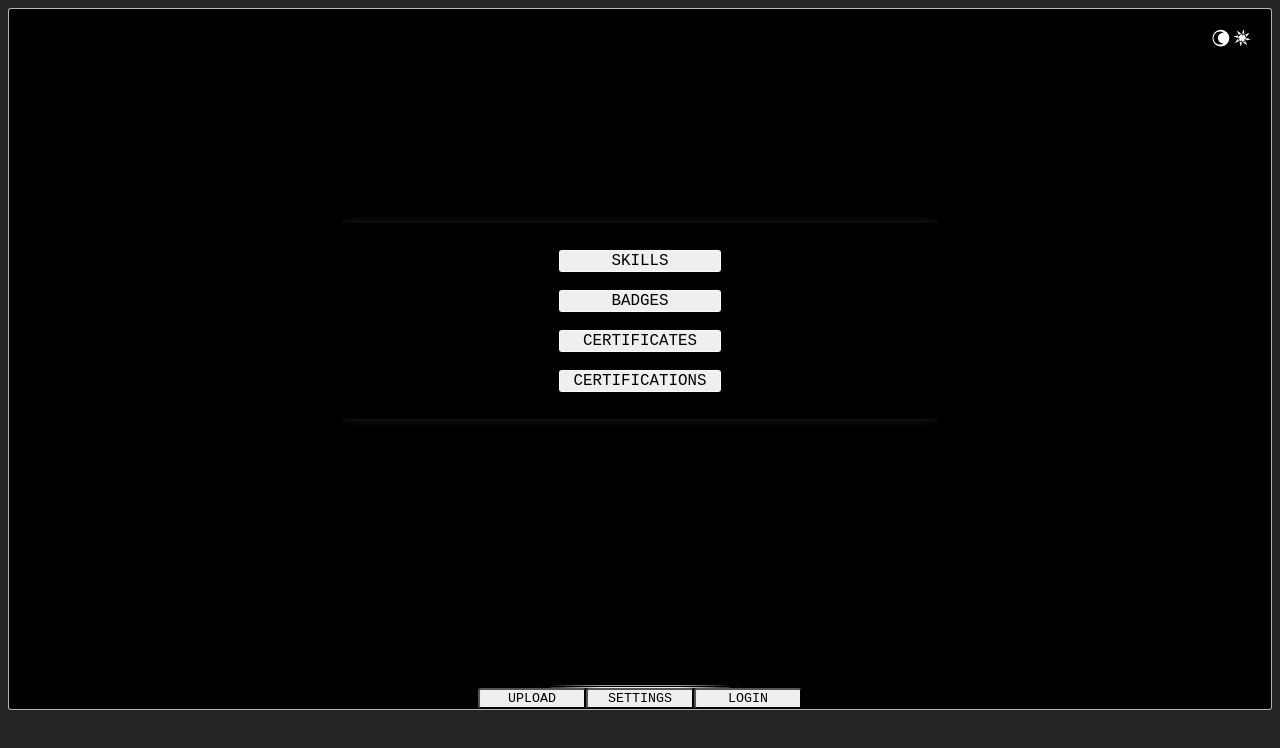
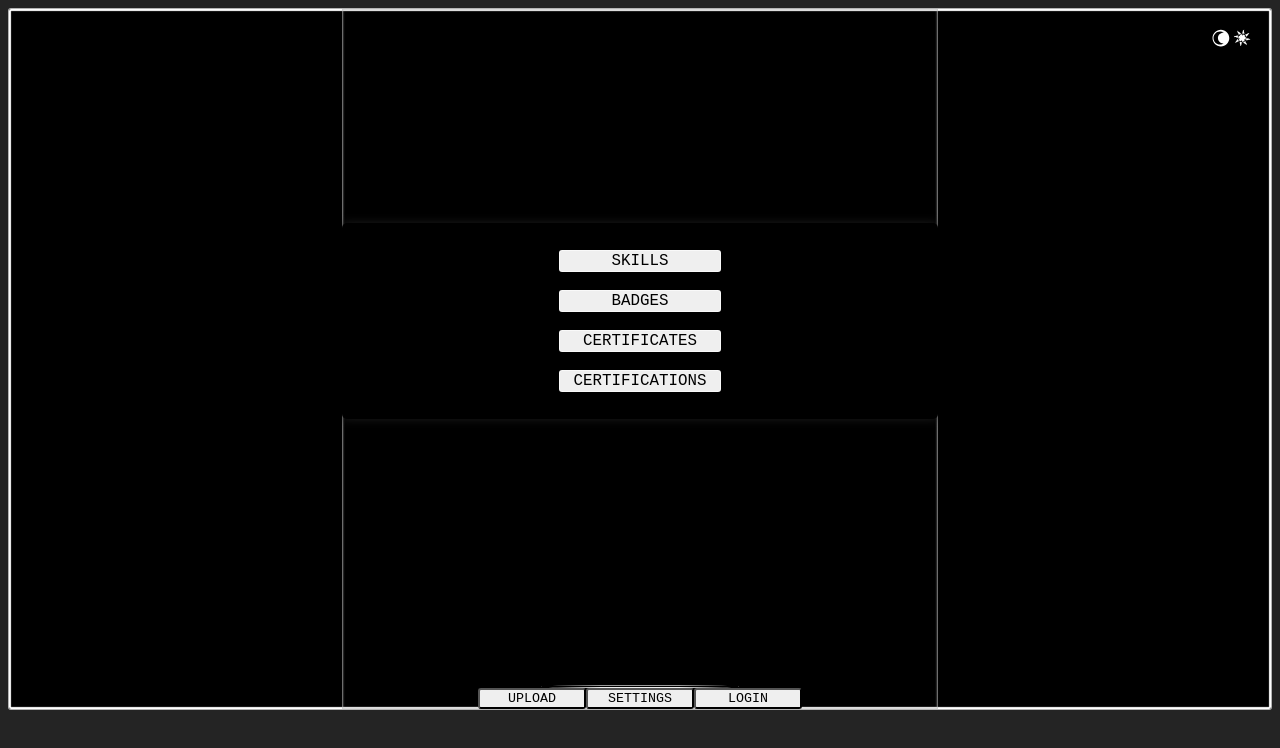
Before and after one commit to JaynewDee/acumen-gold, a React (Vite) app in the folder acumen-client/: page / in a window 1280 px wide. Shown: the top 748 px of the page. Built offline with nearby package versions, Linux system fonts and the light colour scheme.

Commit message:
theme styles

```diff
--- a/acumen-client/src/App.css
+++ b/acumen-client/src/App.css
@@ -91,6 +91,7 @@ button:disabled {
   max-width: 1280px;
   min-height: 700px;
   overflow: hidden;
+  box-shadow: inset 0px 0px 2px 1px rgba(190, 190, 190, 0.783);
 }
 
 .exit-btn {
--- a/acumen-client/src/App.tsx
+++ b/acumen-client/src/App.tsx
@@ -32,11 +32,11 @@ const App: React.FC = () => {
 
   useEffect(() => {
     document.addEventListener("keydown", KeyHandler);
-
     return () => {
       document.removeEventListener("keydown", KeyHandler);
     };
   }, []);
+
   return (
     <div className="App">
       <SettingsContextProvider>
--- a/acumen-client/src/components/AccoladeBox.tsx
+++ b/acumen-client/src/components/AccoladeBox.tsx
@@ -23,10 +23,12 @@ export const AccoladeBox: React.FC<DisplayProps> = ({
   const { settings } = useSettingsContext();
 
   useFocusLog();
+  //  box-shadow: inset 0px 0px 2px 1px rgba(190, 190, 190, 0.783);
 
   const themeState = {
     backgroundColor: settings.theme.primaryColor,
-    color: settings.theme.secondaryColor
+    color: settings.theme.secondaryColor,
+    boxShadow: `inset 0px 0px 1px 2px ${settings.theme.secondaryColor}`
   };
   const hintStyles = {
     color: settings.theme.hint.textColor
--- a/acumen-client/src/components/Theme/Controls.tsx
+++ b/acumen-client/src/components/Theme/Controls.tsx
@@ -7,6 +7,7 @@ export const Controls = () => {
 
   const useMoon = () => useDefaultTheme();
   const useSun = () => useLightTheme();
+
   return (
     <div className="theme-controls-box">
       <div className="moon" onClick={useMoon}>
```
Also changed, not shown: 1 other file (tests, documents, lock files or other folders).
